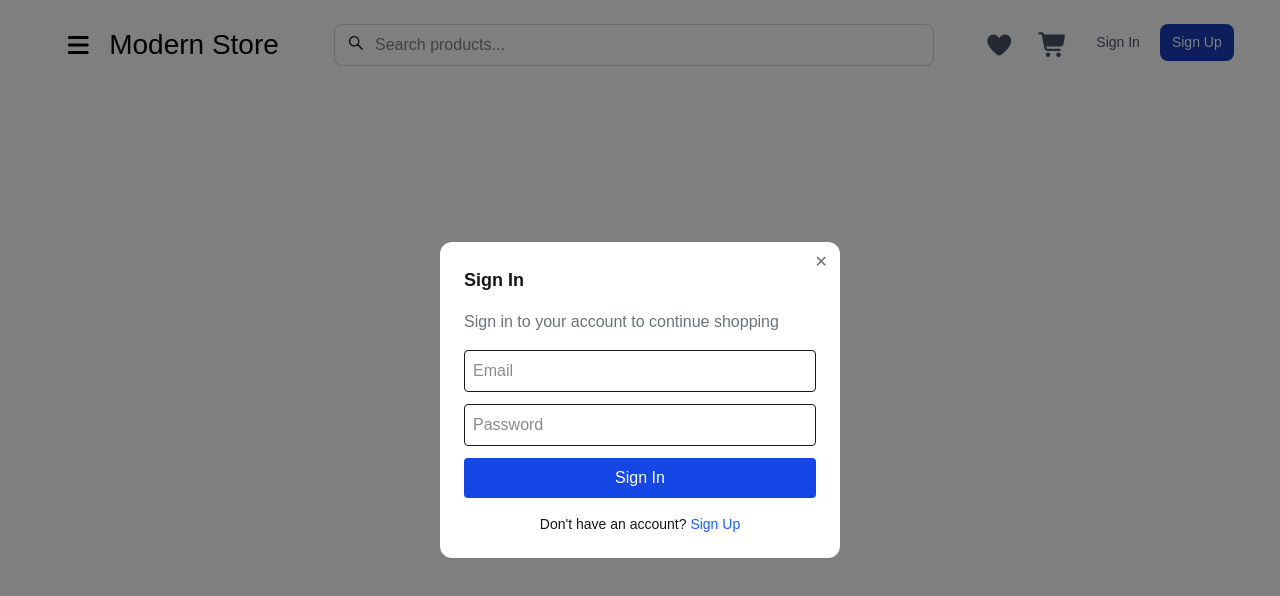
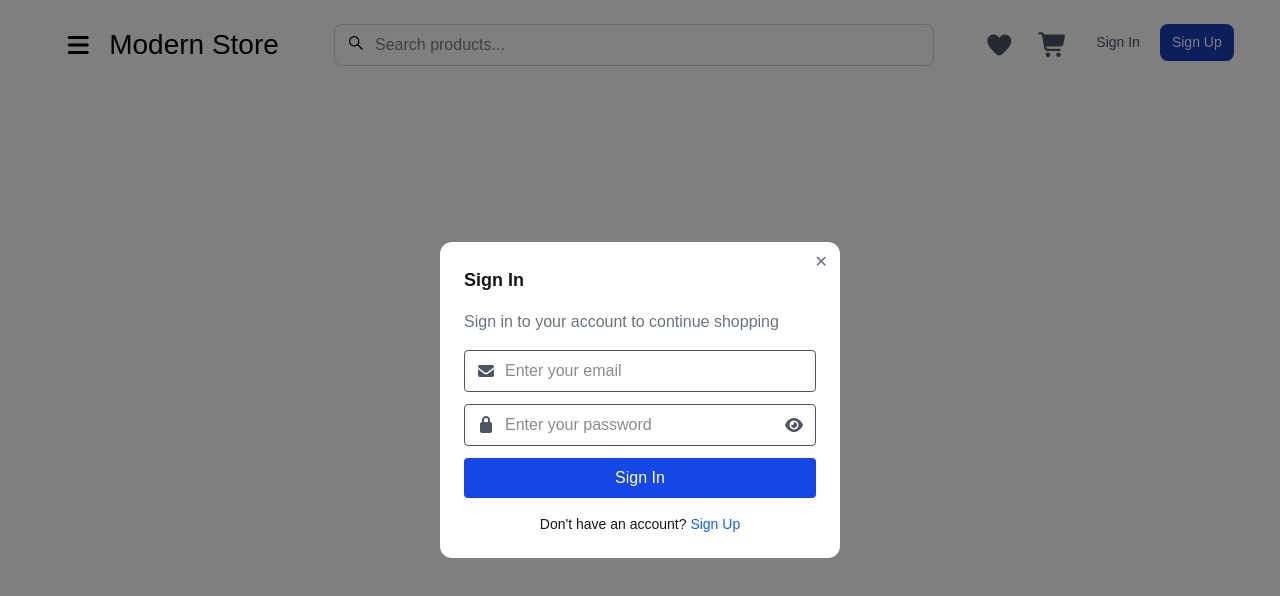
Before and after one commit to nishantcm/modern-store-ecommerce, a Next.js app: page / in a window 1280 px wide. Both pictures are taken after a click on the button "Sign In". Shown: the top 596 px of the page. Built offline with nearby package versions, Linux system fonts and the light colour scheme.

Commit message:
Updated the src/components/auth/SignIn.jsx file for password, icon, show and hide of password.

```diff
--- a/src/components/auth/SignIn.jsx
+++ b/src/components/auth/SignIn.jsx
@@ -1,22 +1,49 @@
 "use client";
 
+import { useState } from "react";
+
 export default function SignIn({ switchToSignUp }) {
+
+  const [showPassword, setShowPassword] = useState(false);
+
   return (
     <div>
       <h2 className="text-lg font-semibold mb-4">Sign In</h2>
-        <p className="text-gray-500 text-md">Sign in to your account to continue shopping</p>
+      <p className="text-gray-500 text-md">
+        Sign in to your account to continue shopping
+      </p>
+
       <div className="mt-4">
+
+        {/* Email */}
+        <div className="relative mb-3">
+          <i className="fa-solid fa-envelope absolute left-3 top-1/2 -translate-y-1/2 text-gray-600"></i>
+
           <input
             type="email"
-                placeholder="Email"
-                className="w-full border p-2 rounded mb-3"
+            placeholder="Enter your email"
+            className="w-full border border-gray-600 p-2 pl-10 rounded focus:outline-none focus:ring-2 focus:ring-blue-700 focus:border-blue-700"
+          />
+        </div>
+
+        {/* Password */}
+        <div className="relative mb-3">
+          <i className="fa-solid fa-lock absolute left-3 top-1/2 -translate-y-1/2 text-gray-600"></i>
+
+          <input
+            type={showPassword ? "text" : "password"}
+            placeholder="Enter your password"
+            className="w-full border border-gray-600 p-2 pl-10 pr-10 rounded focus:outline-none focus:ring-2 focus:ring-blue-700 focus:border-blue-700"
           />
 
-            <input
-                type="password"
-                placeholder="Password"
-                className="w-full border p-2 rounded mb-3"
-            />
+          <i
+            onClick={() => setShowPassword(!showPassword)}
+            className={`fa-solid ${
+              showPassword ? "fa-eye-slash" : "fa-eye"
+            } absolute right-3 top-1/2 -translate-y-1/2 text-gray-600 cursor-pointer`}
+          ></i>
+        </div>
+
       </div>
 
       <button className="w-full bg-blue-700 text-white py-2 rounded">
```
Lines whose indentation alone changed are shown as unchanged.
